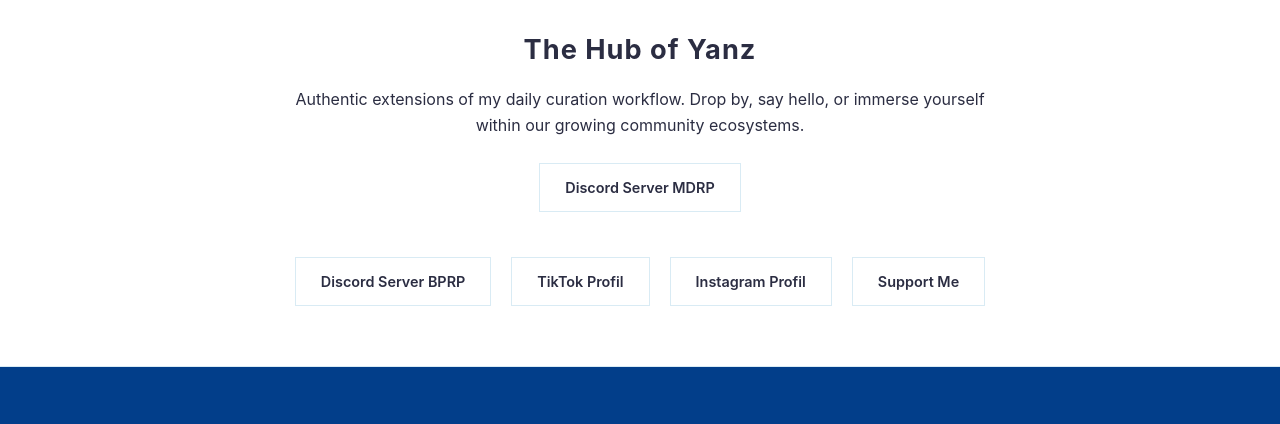
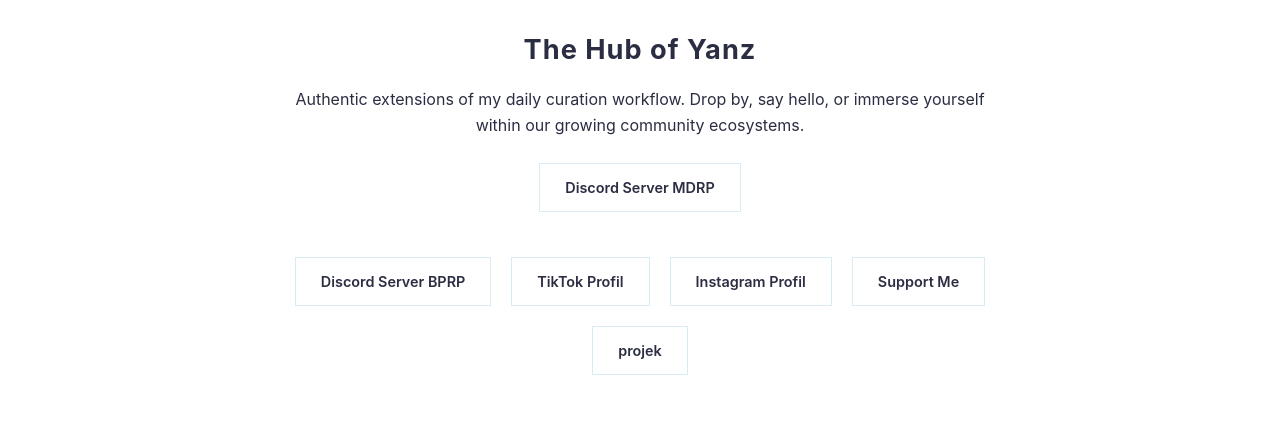
Before and after one commit to yandiwijaya/yanzz24, a plain HTML site: page index.html in a window 1280 px wide. Shown: the part 2834-3258 px from the top of the page. Drawn offline with Linux system fonts and the light colour scheme.

Commit message:
Update index.html
Add button

```diff
--- a/index.html
+++ b/index.html
@@ -661,6 +661,9 @@
                 <a href="https://saweria.co/idoyook" target="_blank" rel="noopener" class="social-btn">
                     <span>Support Me</span>
                 </a>
+                <a href="projek.html" target="_blank" rel="noopener" class="social-btn">
+                    <span>projek</span>
+                </a>
             </div>
         </div>
     </section>
```
